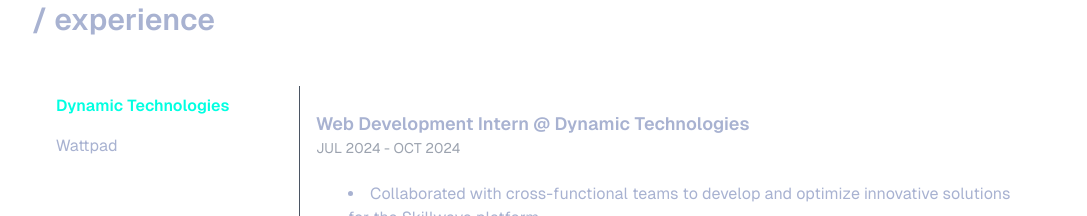
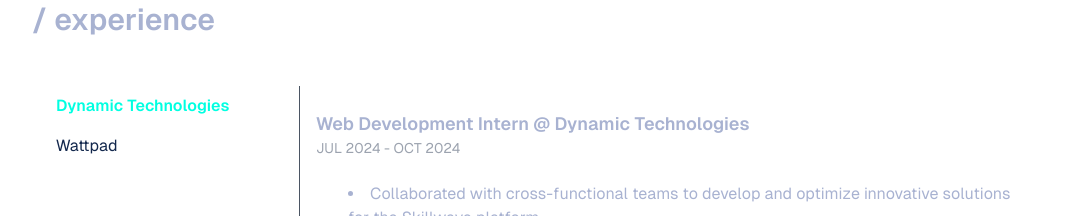
Before and after one commit to HikmaAnwar/hikma-s-portfolio, a Next.js app: page / in a window 1280 px wide. Shown: the part 1000-1216 px from the top of the page, without its empty margins (96-1183 px from the left). Built offline with nearby package versions, Linux system fonts and the light colour scheme.

Commit message:
fix: update JobList component styling for improved visual consistency

```diff
--- a/src/app/components/JobList.jsx
+++ b/src/app/components/JobList.jsx
@@ -40,7 +40,7 @@ const JobList = () => {
             className={`block py-2 text-left w-full transition-all ${
               value === i
                 ? "text-colors-greenBright font-semibold"
-                : "text-colors-slate"
+                : "text-colors-meow"
             }`}
           >
             {key}
```
